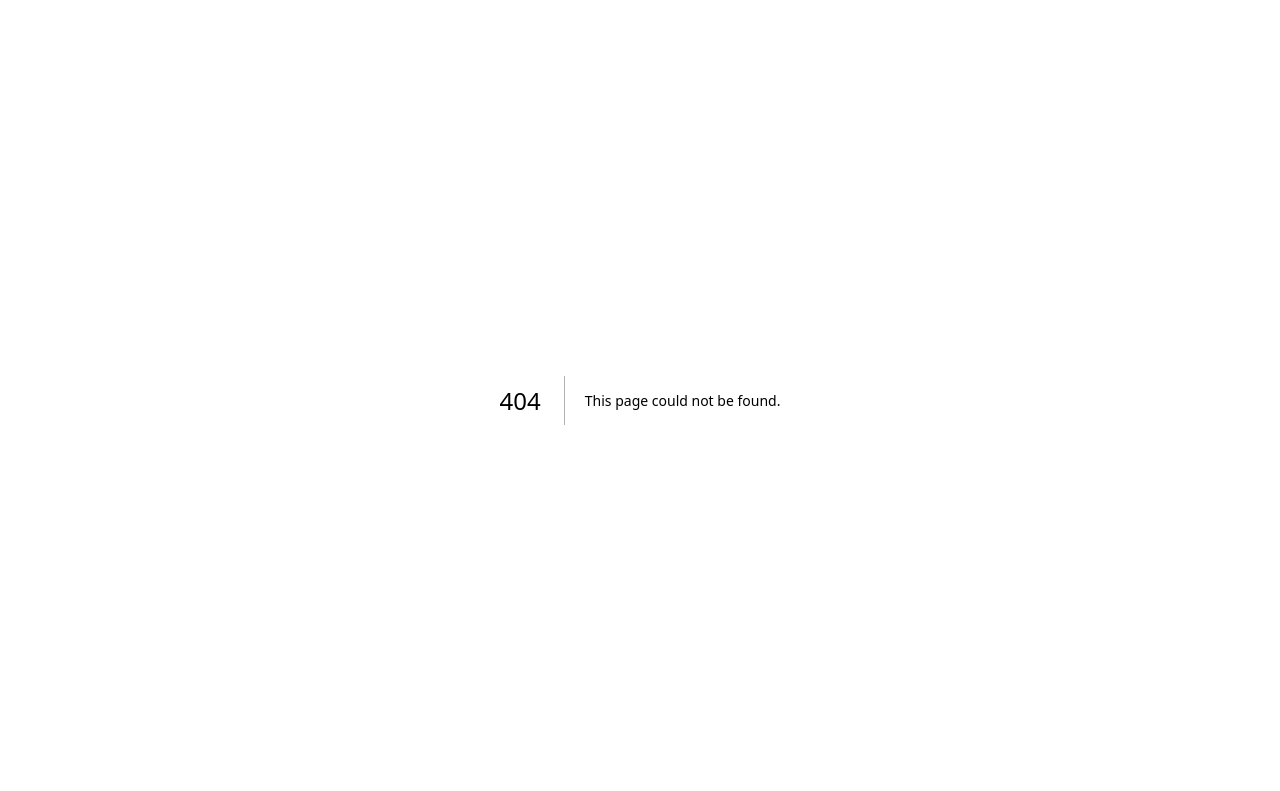
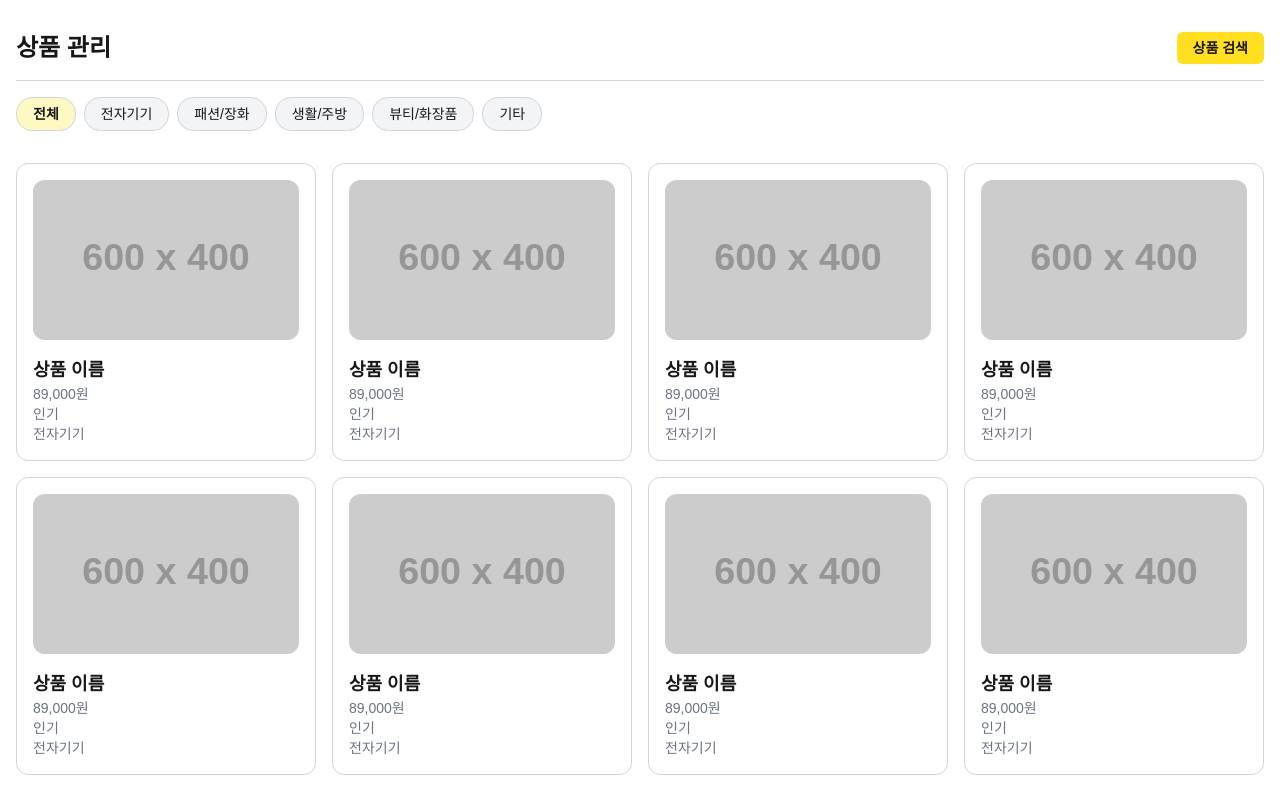
Before and after one commit to yang-song-lee-soup/birthday-funding, a Next.js app: page /product in a window 1280 px wide. Before the commit this address had no page. Shown: the top 791 px of the page. Built offline with nearby package versions, Linux system fonts and the light colour scheme.

Commit message:
feat : 상품 페이지 마크업 진행중

```diff
--- /dev/null
+++ b/app/product/_component/product-item.tsx
@@ -0,0 +1,21 @@
+export default function ProductItem() {
+  return (
+    <li>
+      <article className="flex flex-col gap-4 border border-gray-300 rounded-xl p-4">
+        <div className="w-full h-40 bg-gray-200 rounded-xl">
+          <img
+            className="w-full h-full object-cover rounded-xl"
+            src="https://placehold.co/600x400"
+            alt="상품 이미지"
+          />
+        </div>
+        <div className="">
+          <h2 className="text-lg font-bold">상품 이름</h2>
+          <p className="text-sm text-gray-500">89,000원</p>
+          <p className="text-sm text-gray-500">인기</p>
+          <p className="text-sm text-gray-500">전자기기</p>
+        </div>
+      </article>
+    </li>
+  );
+}
--- /dev/null
+++ b/app/product/_component/product-list.tsx
@@ -0,0 +1,11 @@
+import ProductItem from "./product-item";
+
+export default function ProductList() {
+  return (
+    <ul className="mt-8 grid grid-cols-4 gap-4">
+      {[...Array(10)].map((_, idx) => (
+        <ProductItem key={idx} />
+      ))}
+    </ul>
+  );
+}
--- /dev/null
+++ b/app/product/page.tsx
@@ -0,0 +1,36 @@
+import ProductList from "./_component/product-list";
+
+export default function ProductPage() {
+  return (
+    <section className="px-4 py-8">
+      <div className="flex justify-between items-center">
+        <h1 className="text-2xl font-bold">상품 관리</h1>
+        <button className="bg-yellow-300 px-4 py-1 rounded-md">
+          <span className="text-sm font-bold">상품 검색</span>
+        </button>
+      </div>
+      <div className="h-px bg-gray-300 my-4"></div>
+      <div className="flex gap-2">
+        <div className="bg-yellow-100 px-4 py-1 rounded-2xl border border-gray-300">
+          <span className="text-sm font-bold">전체</span>
+        </div>
+        <div className="bg-gray-100 px-4 py-1 rounded-2xl border border-gray-300">
+          <span className="text-sm">전자기기</span>
+        </div>
+        <div className="bg-gray-100 px-4 py-1 rounded-2xl border border-gray-300">
+          <span className="text-sm">패션/장화</span>
+        </div>
+        <div className="bg-gray-100 px-4 py-1 rounded-2xl border border-gray-300">
+          <span className="text-sm">생활/주방</span>
+        </div>
+        <div className="bg-gray-100 px-4 py-1 rounded-2xl border border-gray-300">
+          <span className="text-sm">뷰티/화장품</span>
+        </div>
+        <div className="bg-gray-100 px-4 py-1 rounded-2xl border border-gray-300">
+          <span className="text-sm">기타</span>
+        </div>
+      </div>
+      <ProductList />
+    </section>
+  );
+}
```
